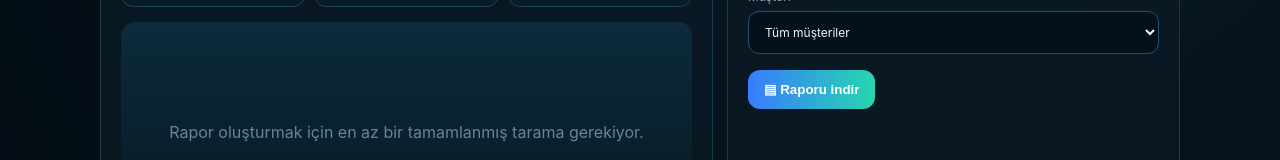
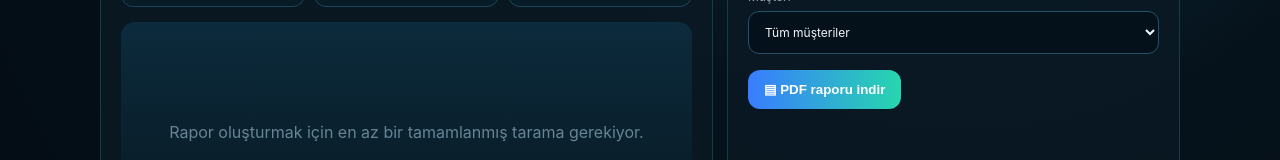
Before and after one commit to mehmetozan-5858/ai-visibility, a Next.js app: page /raporlar in a window 1280 px wide. Shown: the part 347-507 px from the top of the page. Built offline with nearby package versions, Linux system fonts and the light colour scheme; no server answers.

Commit message:
Download reports from server-side PDF endpoint

```diff
--- a/components/ReportsManager.js
+++ b/components/ReportsManager.js
@@ -22,13 +22,12 @@ export default function ReportsManager(){
 
   function esc(v=""){return String(v).replace(/[&<>"']/g,m=>({"&":"&amp;","<":"&lt;",">":"&gt;",'"':"&quot;","'":"&#039;"}[m]))}
   function download(){
-    const data=JSON.stringify({generatedAt:new Date().toISOString(),client:filter,averageScore:avg,scans:rows},null,2);
-    const blob=new Blob([data],{type:"application/json"}),url=URL.createObjectURL(blob),a=document.createElement("a");
-    a.href=url;a.download="ai-visibility-rapor.json";a.click();URL.revokeObjectURL(url);
+    const qs=filter==="all"?"":("?clientId="+encodeURIComponent(filter));
+    window.location.href="/api/reports/pdf"+qs;
   }
   return <section className="grid reports-grid">
     <article className="panel"><h2>Görünürlük özeti</h2><div className="report-kpis"><div><span>Tarama</span><strong>{rows.length}</strong></div><div><span>Tamamlanan</span><strong>{completed.length}</strong></div><div><span>Ortalama skor</span><strong>{avg==null?"—":avg+"/100"}</strong></div></div><div className="chart-placeholder">{completed.length?"Son tamamlanan taramalar rapora dahil edildi.":"Rapor oluşturmak için en az bir tamamlanmış tarama gerekiyor."}</div></article>
-    <article className="panel"><h2>Rapor oluştur</h2><p>Müşteri seçerek sonucu okunabilir rapor halinde görüntüleyin ve indirin.</p><label className="report-select">Müşteri<select value={filter} onChange={e=>{setFilter(e.target.value);setContentPlan(null);setContentMsg("")}}><option value="all">Tüm müşteriler</option>{clients.map(c=><option key={c.id} value={c.id}>{c.name}</option>)}</select></label><button onClick={download} disabled={!rows.length}>▤ Raporu indir</button>{completed.slice(0,3).map(x=>{const result=Array.isArray(x.results)?x.results[0]||{}:{};return <div className="report-preview" key={x.id}><strong>{x.clientName}</strong><span>{x.score}/100</span>{result.summary&&<p>{result.summary}</p>}{Array.isArray(result.recommendations)&&result.recommendations.length>0&&<><b>Öneriler</b><ul>{result.recommendations.slice(0,3).map((v,i)=><li key={i}>{v}</li>)}</ul></>}</div>})}</article>
+    <article className="panel"><h2>Rapor oluştur</h2><p>Müşteri seçerek sonucu okunabilir rapor halinde görüntüleyin ve indirin.</p><label className="report-select">Müşteri<select value={filter} onChange={e=>{setFilter(e.target.value);setContentPlan(null);setContentMsg("")}}><option value="all">Tüm müşteriler</option>{clients.map(c=><option key={c.id} value={c.id}>{c.name}</option>)}</select></label><button onClick={download} disabled={!rows.length}>▤ PDF raporu indir</button>{completed.slice(0,3).map(x=>{const result=Array.isArray(x.results)?x.results[0]||{}:{};return <div className="report-preview" key={x.id}><strong>{x.clientName}</strong><span>{x.score}/100</span>{result.summary&&<p>{result.summary}</p>}{Array.isArray(result.recommendations)&&result.recommendations.length>0&&<><b>Öneriler</b><ul>{result.recommendations.slice(0,3).map((v,i)=><li key={i}>{v}</li>)}</ul></>}</div>})}</article>
     <article className="panel"><h2>İçerik Ajanı</h2><p>Son tamamlanan taramadan GEO/AEO içerik planı üretir.</p><button onClick={generateContentPlan} disabled={contentBusy||filter==="all"}>{contentBusy?"Üretiliyor…":"✦ İçerik planı üret"}</button>{contentMsg&&<p className="client-message">{contentMsg}</p>}{contentPlan&&<div className="content-plan"><h3>{contentPlan.headline}</h3><b>Öncelikler</b><ul>{(contentPlan.priorities||[]).map((x,i)=><li key={i}>{x}</li>)}</ul><b>İçerik fikirleri</b><div className="content-ideas">{(contentPlan.contentIdeas||[]).map((x,i)=><div key={i}><strong>{x.title}</strong><small>{x.format} · {x.goal}</small></div>)}</div><b>Hızlı kazanımlar</b><ul>{(contentPlan.quickWins||[]).map((x,i)=><li key={i}>{x}</li>)}</ul></div>}</article>
   </section>;
 }
```
